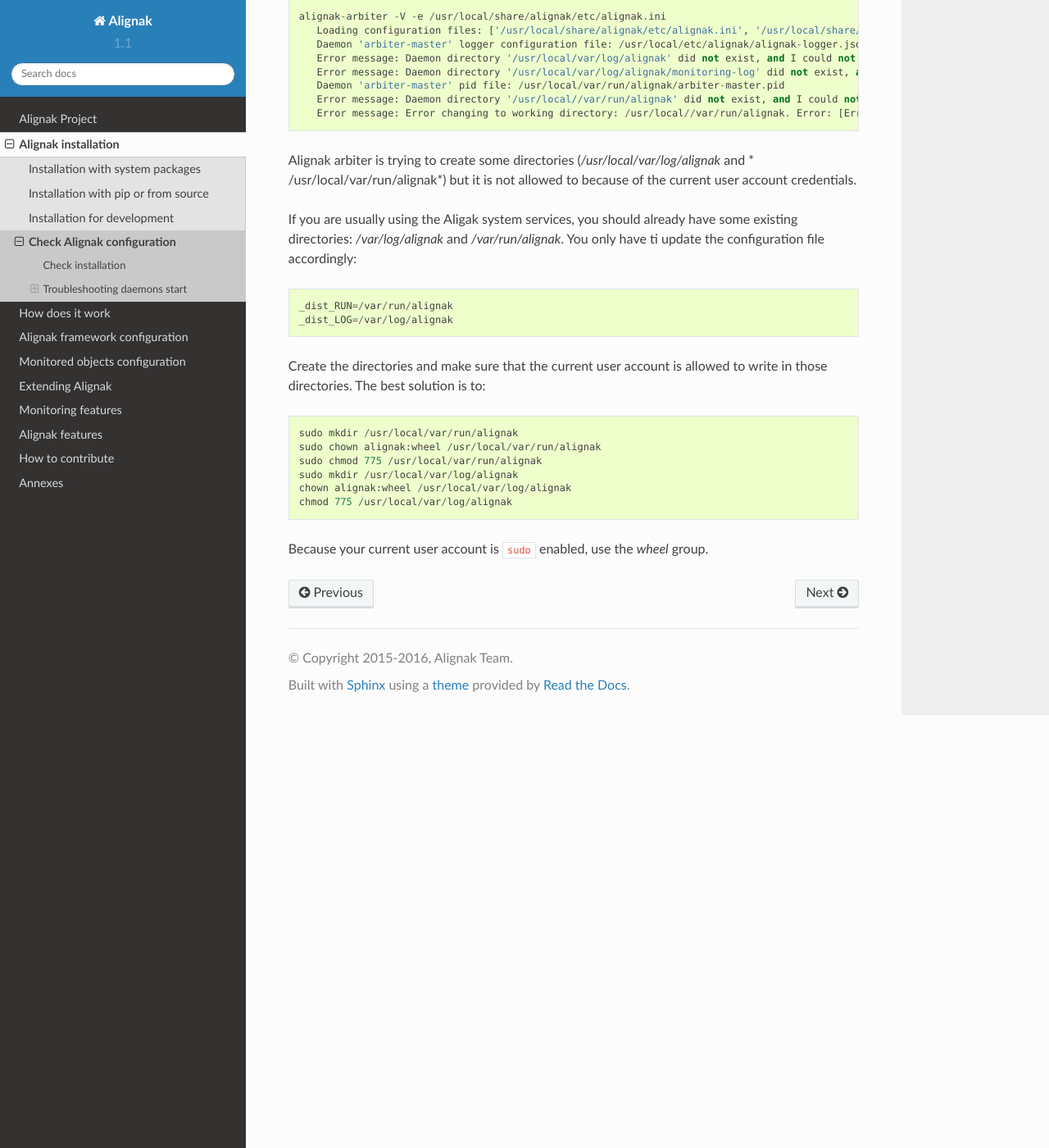
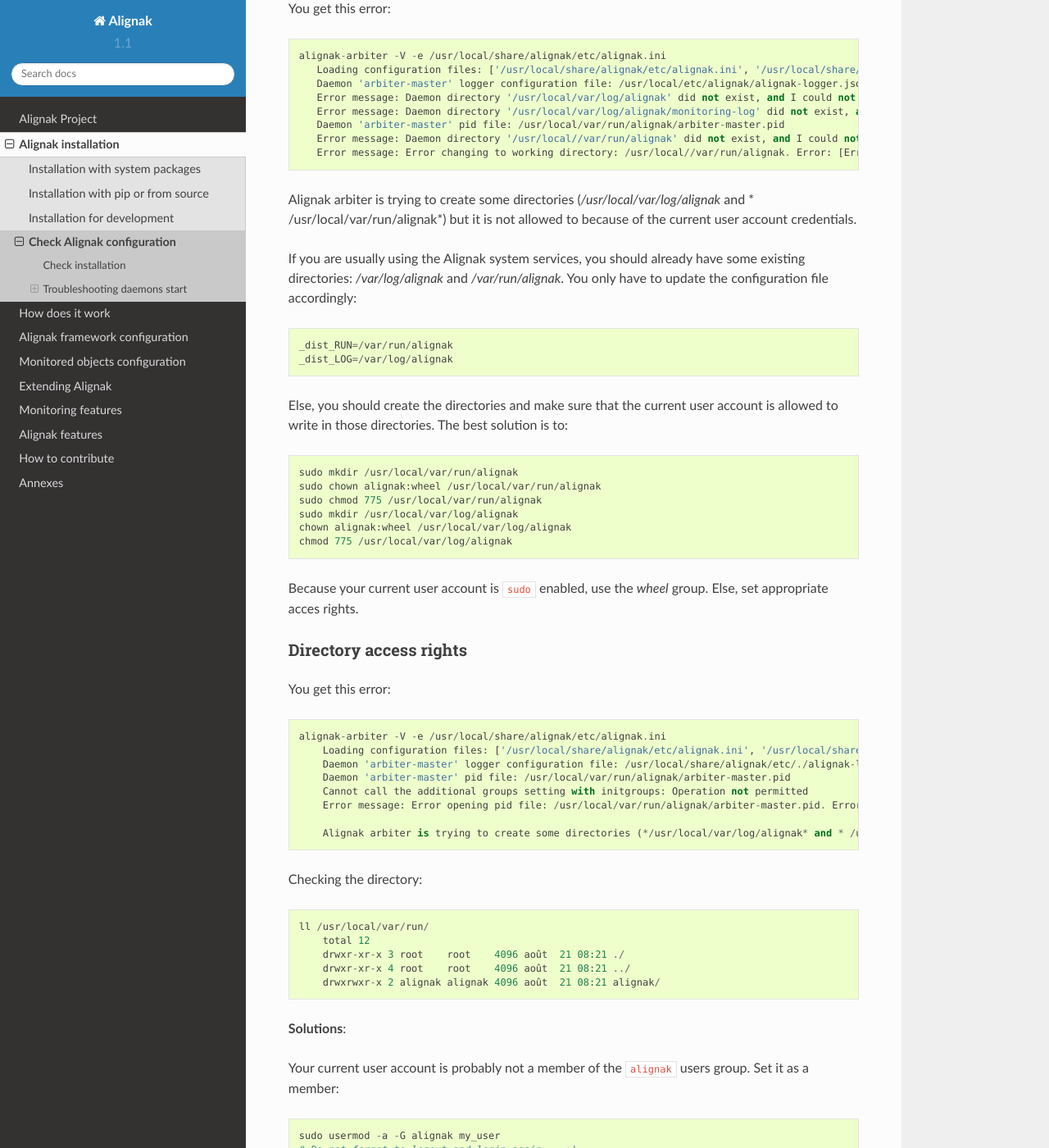
Before and after one commit to Alignak-monitoring/alignak-doc, a Sphinx documentation site: the page built from source/02_installation/04_verify.rst, in a window 1280 px wide and 1400 px high, scrolled down 2676 px. Shown: the whole window at 82% size. Built offline with Sphinx 7.4.7 and the Read the Docs theme 2.0.0, drawn with Linux system fonts in a browser that asks for light colours; some of the changed text lies outside the part shown.

Commit message:
Update services installation part

```diff
--- a/source/02_installation/01_system.rst
+++ b/source/02_installation/01_system.rst
@@ -245,9 +245,11 @@
       -rwxrwxr-x. 1 root root 2179 Jun 22  2018 post-install.sh
       -rw-rw-r--. 1 root root 1889 Jun 22  2018 requirements.txt
 
-Contrary to the debian installer, no system services are installed. You must then::
+.. warning:: on some CentOS versions, the installation of the `setproctitle` Python library is raising an error and requiring *gcc*! To cope with this problem, you must ` sudo yum install python-devel` and then ` sudo yum reinstall python-alignak` !
 
-   sudo /usr/local/share/alignak/post-install.sh
+.. note:: any help for a correct RPM packaging will be much appreciated ;)
+
+Contrary to the debian installer, no system services are installed. You must then follow :ref:`this procedure <Installation/services>`.
 
 .. _Installation/freebsd:
 
--- a/source/02_installation/04_verify.rst
+++ b/source/02_installation/04_verify.rst
@@ -98,11 +98,12 @@
 
 **Solutions**:
 
- - configure the ``user`` and ``group`` variables with a user account in the alignak configuration file.
- - define the ``ALIGNAK_USER`` and ``ALIGNAK_GROUP`` environment variables
+ - confirm that you really need to start the Alignak arbiter as a root user. Are you sure you need this?
+ - configure the ``user`` and ``group`` variables with a user account in the *alignak.ini* configuration file.
+ - or define the ``ALIGNAK_USER`` and ``ALIGNAK_GROUP`` environment variables
 
-Directory access rights
------------------------
+Directory missing
+-----------------
 
 You get this error::
 
@@ -118,12 +119,12 @@
 
 Alignak arbiter is trying to create some directories (*/usr/local/var/log/alignak* and * /usr/local/var/run/alignak*) but it is not allowed to because of the current user account credentials.
 
-If you are usually using the Aligak system services, you should already have some existing directories: */var/log/alignak* and */var/run/alignak*. You only have ti update the configuration file accordingly::
+If you are usually using the Alignak system services, you should already have some existing directories: */var/log/alignak* and */var/run/alignak*. You only have to update the configuration file accordingly::
 
     _dist_RUN=/var/run/alignak
     _dist_LOG=/var/log/alignak
 
-Create the directories and make sure that the current user account is allowed to write in those directories. The best solution is to::
+Else, you should create the directories and make sure that the current user account is allowed to write in those directories. The best solution is to::
 
    sudo mkdir /usr/local/var/run/alignak
    sudo chown alignak:wheel /usr/local/var/run/alignak
@@ -132,4 +133,34 @@
    chown alignak:wheel /usr/local/var/log/alignak
    chmod 775 /usr/local/var/log/alignak
 
-Because your current user account is ``sudo`` enabled, use the *wheel* group.
+Because your current user account is ``sudo`` enabled, use the *wheel* group. Else, set appropriate acces rights.
+
+Directory access rights
+-----------------------
+
+You get this error::
+
+    alignak-arbiter -V -e /usr/local/share/alignak/etc/alignak.ini
+        Loading configuration files: ['/usr/local/share/alignak/etc/alignak.ini', '/usr/local/share/alignak/etc/alignak.d/daemons.ini', '/usr/local/share/alignak/etc/alignak.d/modules.ini']
+        Daemon 'arbiter-master' logger configuration file: /usr/local/share/alignak/etc/./alignak-logger.json
+        Daemon 'arbiter-master' pid file: /usr/local/var/run/alignak/arbiter-master.pid
+        Cannot call the additional groups setting with initgroups: Operation not permitted
+        Error message: Error opening pid file: /usr/local/var/run/alignak/arbiter-master.pid. Error: [Errno 13] Permission denied: '/usr/local/var/run/alignak/arbiter-master.pid'. Check the fred:fred account permissions to write this file.
+
+        Alignak arbiter is trying to create some directories (*/usr/local/var/log/alignak* and * /usr/local/var/run/alignak*) but it is not allowed to because of the current user account credentials.
+
+Checking the directory::
+
+    ll /usr/local/var/run/
+        total 12
+        drwxr-xr-x 3 root    root    4096 août  21 08:21 ./
+        drwxr-xr-x 4 root    root    4096 août  21 08:21 ../
+        drwxrwxr-x 2 alignak alignak 4096 août  21 08:21 alignak/
+
+
+**Solutions**:
+
+Your current user account is probably not a member of the ``alignak`` users group. Set it as a member::
+
+    sudo usermod -a -G alignak my_user
+    # Do not forget to logout and login again... ;)
--- a/source/03_how_it_work/02_run_daemons.rst
+++ b/source/03_how_it_work/02_run_daemons.rst
@@ -24,7 +24,7 @@
     # Install the man pages
     sudo cp /usr/local/share/alignak/bin/manpages/manpages/* /usr/share/man/man8
 
-    # Copy the systemd unitshtop
+    # Copy the systemd units
     sudo cp /usr/local/share/alignak/bin/systemd/alignak* /etc/systemd/system
 
     ll /etc/systemd/system
```
Also changed, not shown: source/05_extending_alignak/03_alignak_backend.rst (+7 -10 lines).
